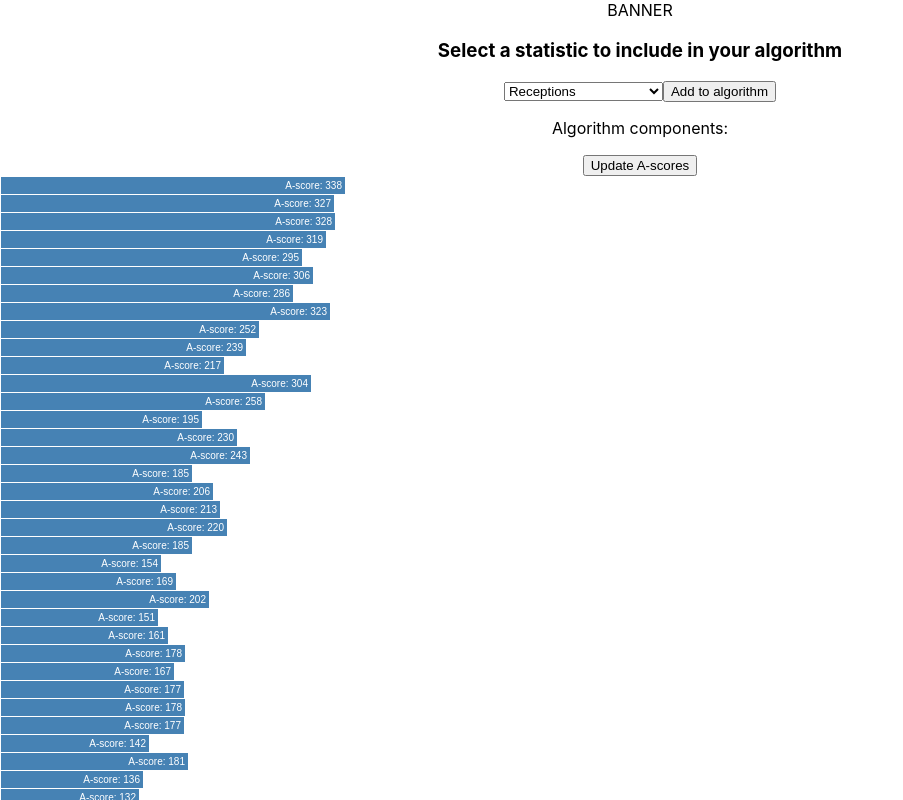
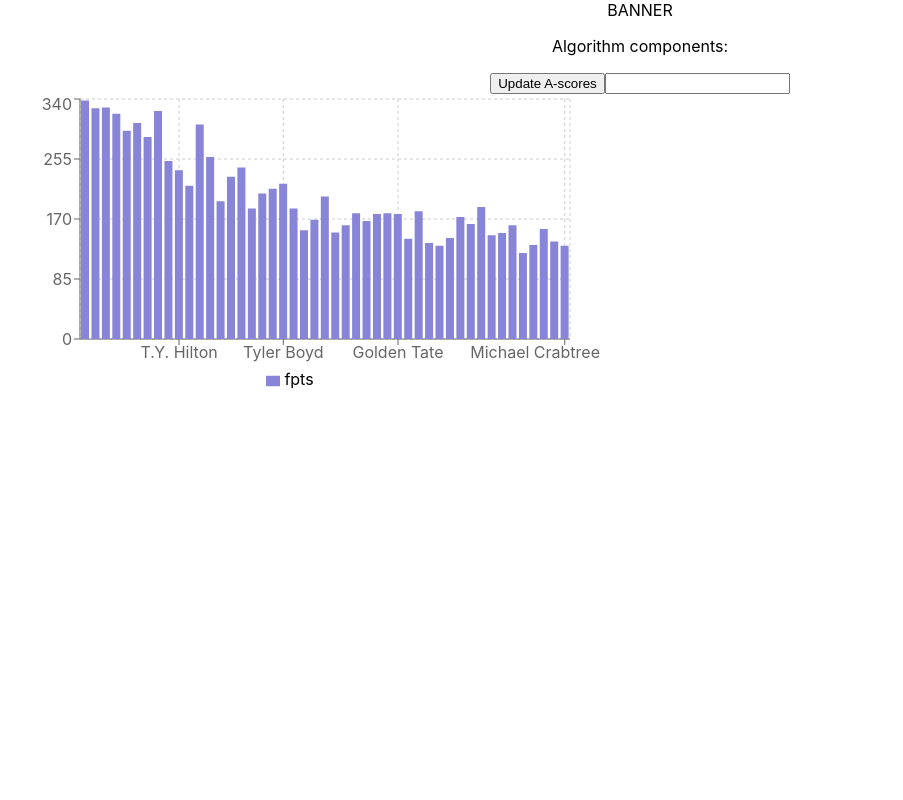
Before and after one commit to lbuckheit/thinkingFF, a React (Create React App) app: page / in a window 1280 px wide. Shown: the top 800 px of the page, without its empty margins (0-903 px from the left). Built offline with nearby package versions, Linux system fonts and the light colour scheme.

Commit message:
initial dynamic charts commit

```diff
--- a/package.json
+++ b/package.json
@@ -12,6 +12,7 @@
     "react": "^16.9.0",
     "react-dom": "^16.9.0",
     "react-scripts": "3.0.1",
+    "recharts": "^1.7.0",
     "request": "^2.88.0",
     "request-promise": "^4.2.4"
   },
--- a/src/App.js
+++ b/src/App.js
@@ -8,8 +8,10 @@ class App extends React.Component {
   constructor(props) {
     super(props)
     this.handleSubmit = this.handleSubmit.bind(this)
+    this.handleChange = this.handleChange.bind(this)
     this.state = {
-      algoComponents: []
+      algoComponents: [],
+      multi: 1
     }
   }
 
@@ -22,19 +24,25 @@ class App extends React.Component {
     })
   }
 
+  handleChange(event) {
+    this.setState({ multi: event.target.value })
+    console.log(this.state)
+  }
+
   render() {
     return (
       <div className="App">
         <div height='250px'>
           BANNER
         </div>
-        <WRWeights handleSubmit={this.handleSubmit}/>
+        {/*<WRWeights handleSubmit={this.handleSubmit}/>*/}
         <p>Algorithm components:</p>
-        {this.state.algoComponents.map(elem => <WeightRow statistic={elem}/>)}
+        {/*{this.state.algoComponents.map(elem => <WeightRow key={elem} statistic={elem}/>)}*/}
         <div>
           <button>Update A-scores</button>
+          <input onChange={(e) => this.handleChange(e)}></input>
         </div>
-        <XBar />
+        <XBar multi={this.state.multi}/>
       </div>
     );
   }
--- a/src/WeightRow.js
+++ b/src/WeightRow.js
@@ -13,14 +13,10 @@ class WRWeights extends React.Component {
 
   }
 
-  capitalize(string) {
-    return string.charAt(0).toUpperCase() + string.slice(1);
-  }
-
   render() {
     return (
       <span className='flex-span'>
-        {this.capitalize(this.props.statistic)}: <input name={this.props.statistic} size='10' type='number'></input>
+        whatever: <input name={this.props.statistic} size='10' type='number'></input>
       </span>
     );
   }
--- a/src/XBar.js
+++ b/src/XBar.js
@@ -1,24 +1,53 @@
-import React from 'react';
+import React, { PureComponent } from 'react';
+import {
+  BarChart, Bar, Cell, XAxis, YAxis, CartesianGrid, Tooltip, Legend,
+} from 'recharts';
 import './App.css';
 import * as input from "./initial_data/2018WRsComplete.json"
 import { select } from 'd3-selection'
 import * as d3 from 'd3'
 
+let WRArr = []
+let WRData = input.default
+
+//Pushing the objects to an iterable array
+for (let wr of Object.keys(WRData)) {
+  WRArr.push(WRData[wr])
+}
+
+//Filter out players who don't have an ADP because they retired or suck
+WRArr = WRArr.filter(wr => wr.ADP)
+
+//Sort by whatever you want (in this case, I am sorting by ADP on the y axis, and then the X axis represents the results of your personal algorithm)
+WRArr.sort((a, b) => a.ADP - b.ADP)
+
+function fantasyPoints(wr) {
+  let fpts = Math.floor((wr.receiving_yds * 0.1) + (wr.receiving_tds * 6) + (wr.receiving_rec * 1))
+  return fpts > 0 ? fpts : 0
+}
+
+//Normalize/functionalize the data being graphed
+let normalized = WRArr.map(function(wr) {
+  return {...wr, fpts: fantasyPoints(wr)}
+})
+
 class XBar extends React.Component {
   constructor(props){
     super(props)
-    this.createXBar = this.createXBar.bind(this)
+    this.originalNormalized = normalized
+    //this.createXBar = this.createXBar.bind(this)
   }
 
   componentDidMount() {
-    this.createXBar()
+
   }
 
   componentDidUpdate() {
-    this.createXBar()
+    normalized[0].fpts *= this.props.multi
+    normalized = [...normalized]
   }
 
-  createXBar() {
+/*   createXBar() {
     let WRArr = []
     let WRData = input.default
 
@@ -43,9 +72,9 @@ class XBar extends React.Component {
       return {...wr, fpts: fantasyPoints(wr)}
     })
 
-    console.log(normalized)
+    console.log(normalized) */
 
-    var div = select("body").append("div")
+/*     var div = select("body").append("div")
       .attr("class", "tooltip")
       .style("opacity", 0);
 
@@ -65,11 +94,21 @@ class XBar extends React.Component {
               .style("top", (d3.event.pageY - 28) + "px");
         })
         .style("width", function(d) { return d.fpts + "px"; })
-        .text(function(d) { return 'A-score: ' + d.fpts; });
-  }
+        .text(function(d) { return 'A-score: ' + d.fpts; }); */
+  //}
 
-  render() {
-    return <div></div>
+  render () {
+    return (
+    	<BarChart width={600} height={300} data={normalized}
+            margin={{top: 5, right: 30, left: 20, bottom: 5}}>
+       <CartesianGrid strokeDasharray="3 3"/>
+       <XAxis dataKey="name"/>
+       <YAxis/>
+       <Tooltip/>
+       <Legend />
+       <Bar dataKey="fpts" fill="#8884d8" />
+      </BarChart>
+    );
   }
 }
 
```
Also changed, not shown: BarChart.js (added), 1 other file (tests, documents, lock files or other folders).
